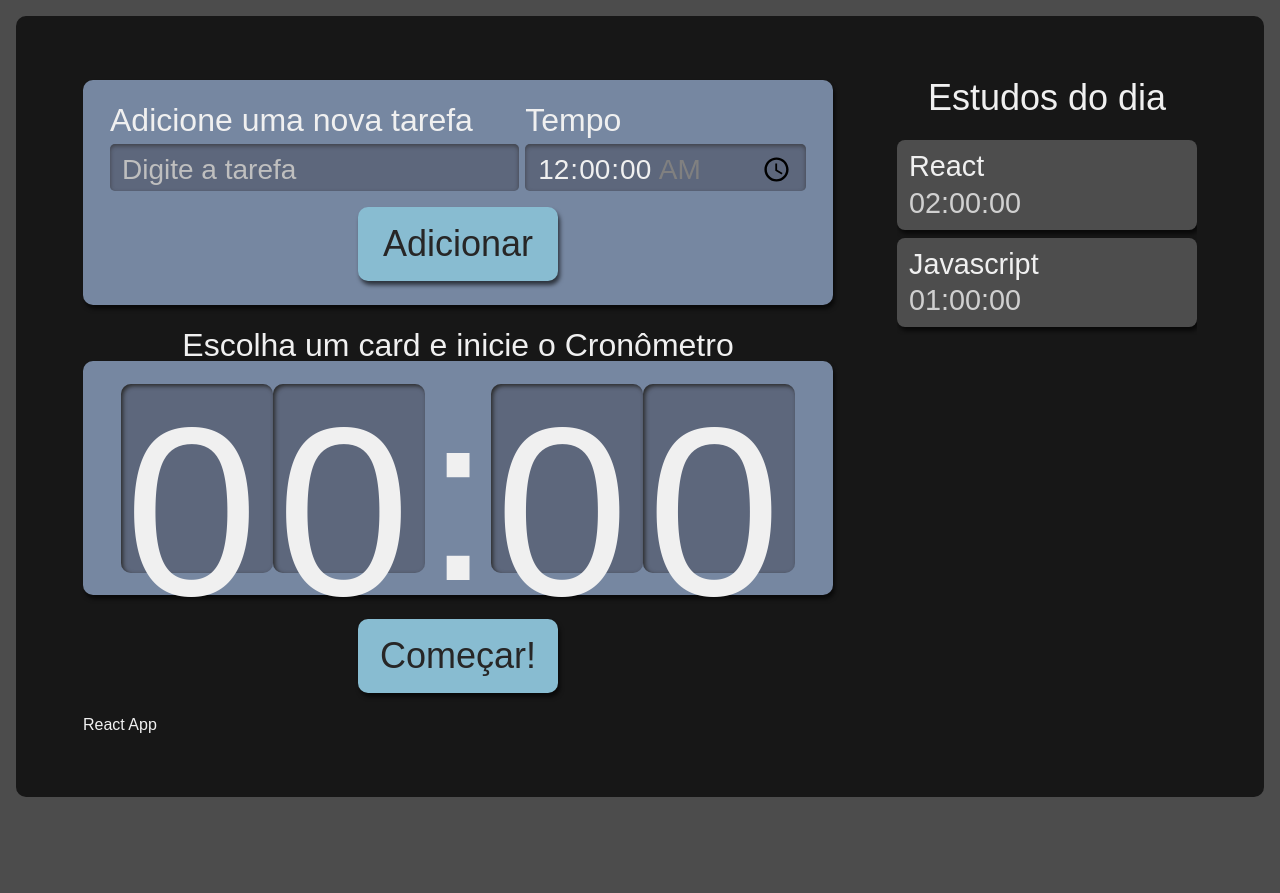
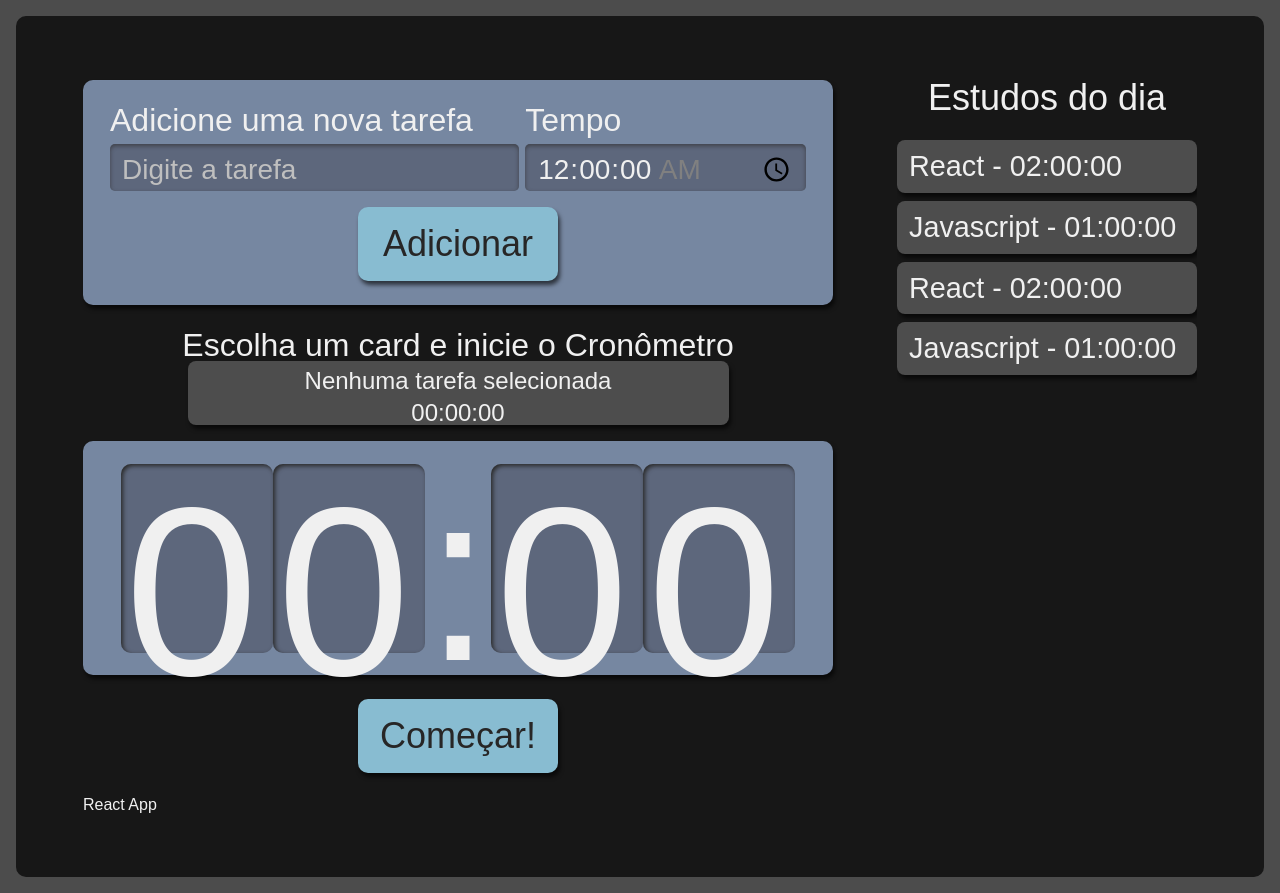
Before and after one commit to Chikrem/react-alura-studies, a React (Create React App) app: page / in a window 1280 px wide. Before the commit the page ends 813 px from the top, so only its background shows below. Built offline with nearby package versions, Linux system fonts and the light colour scheme.

Commit message:
Selecionando um Card Tarefa

```diff
--- a/src/componentes/Cronometro/Cronometro.module.scss
+++ b/src/componentes/Cronometro/Cronometro.module.scss
@@ -39,6 +39,32 @@
       }
     }
 
+    .item {
+      background-color: #4D4D4D;
+      border-radius: 8px;
+      box-shadow: 2px 4px 4px #0000009F;
+      padding: 8px;
+      width: 70%;
+      height: 3rem;
+      text-align: center;
+      cursor: pointer;
+      margin-bottom: 1rem;
+
+      h3 {
+        font-size: 1.5rem;
+        margin-bottom: 8px;
+        word-break: break-all;
+      }
+
+      span {
+        color: #D0D0D0;
+      }
+
+      @media screen and (min-width:1280px) {
+        font-size: 1.8rem;
+      }
+    }
+
     @media screen and (min-width:1280px) {
 
       .relogioWrapper{
--- a/src/componentes/Cronometro/index.tsx
+++ b/src/componentes/Cronometro/index.tsx
@@ -1,17 +1,26 @@
 import Botao from "../Botao";
 import Relogio from "./Relogio";
-import style from './Cronometro.module.scss';
+import style from "./Cronometro.module.scss";
+import { Tarefas } from "../../types/tarefas";
 
-export default function Cronometro() {
+interface CronometroProps {
+  selecionado: Tarefas | null;
+}
+
+const Cronometro: React.FC<CronometroProps> = ({ selecionado }) => {
   return (
     <div className={style.cronometro}>
       <p className={style.titulo}>Escolha um card e inicie o Cronômetro</p>
+      <section className={style.item}>
+        <h3>{selecionado ? selecionado.tarefa : "Nenhuma tarefa selecionada"}</h3>
+        <h3>{selecionado ? selecionado.tempo : "00:00:00"}</h3>
+      </section>
       <div className={style.relogioWrapper}>
         <Relogio />
       </div>
-      <Botao>
-        Começar!
-      </Botao>
+      <Botao>Começar!</Botao>
     </div>
-  )
-}
+  );
+};
+
+export default Cronometro;
--- a/src/componentes/Lista/index.tsx
+++ b/src/componentes/Lista/index.tsx
@@ -1,26 +1,26 @@
-
-import { Tarefas } from '../../types/tarefas';
-import Item from './Item';
+import React from "react";
+import { Tarefas } from "../../types/tarefas";
 import style from './Lista.module.scss'
 
 
+interface ListaProps {
+  tarefas: Tarefas[];
+  selecionarTarefa: (id: string) => void;
+}
 
-function Lista({ tarefas }: { tarefas: Tarefas[] }) {
+const Lista: React.FC<ListaProps> = ({ tarefas, selecionarTarefa }) => {
   return (
     <aside className={style.listaTarefas}>
-      <h2 >
-        Estudos do dia
-      </h2>
+      <h2>Estudos do dia</h2>
       <ul>
-        {tarefas.map((tarefa, index) => (
-          <Item
-            key={index}
-            {...tarefa}
-          />
+        {tarefas.map((tarefa) => (
+          <li key={tarefa.id} onClick={() => selecionarTarefa(tarefa.id)} className={style.item}>
+            {tarefa.tarefa} - {tarefa.tempo}
+          </li>
         ))}
       </ul>
     </aside>
   );
-}
+};
 
 export default Lista;
--- a/src/pages/App.tsx
+++ b/src/pages/App.tsx
@@ -4,11 +4,10 @@ import Formulario from "../componentes/Form";
 import Lista from "../componentes/Lista";
 import style from './App.module.scss';
 import { v4 as uuidv4 } from 'uuid';
-
+import { Tarefas } from "../types/tarefas";
 
 function App() {
-
-  const [tarefas, setTarefas] = useState ( [
+  const [tarefas, setTarefas] = useState<Tarefas[]>([
     {
       tarefa: "React",
       tempo: "02:00:00",
@@ -23,15 +22,39 @@ function App() {
       completado: false,
       id: uuidv4(),
     },
-  ]
-)
+    {
+      tarefa: "React",
+      tempo: "02:00:00",
+      selecionado: false,
+      completado: false,
+      id: uuidv4(),
+    },
+    {
+      tarefa: "Javascript",
+      tempo: "01:00:00",
+      selecionado: false,
+      completado: false,
+      id: uuidv4(),
+    },
+  ]);
+
+  const [selecionado, setSelecionado] = useState<Tarefas | null>(null);
+
+  function selecionarTarefa(id: string) {
+    setTarefas(tarefas.map(tarefa => ({
+      ...tarefa,
+      selecionado: tarefa.id === id ? true : false
+    })));
+    const tarefaSelecionada = tarefas.find(tarefa => tarefa.id === id) || null;
+    setSelecionado(tarefaSelecionada);
+  }
 
   return (
     <div className={style.AppStyle}>
       <h1>React App</h1>
-      <Formulario tarefas={tarefas}  setTarefas={setTarefas}/>
-      <Lista tarefas={tarefas}/>
-      <Cronometro />
+      <Formulario tarefas={tarefas} setTarefas={setTarefas} />
+      <Lista tarefas={tarefas} selecionarTarefa={selecionarTarefa} />
+      <Cronometro selecionado={selecionado} />
     </div>
   );
 }
```
